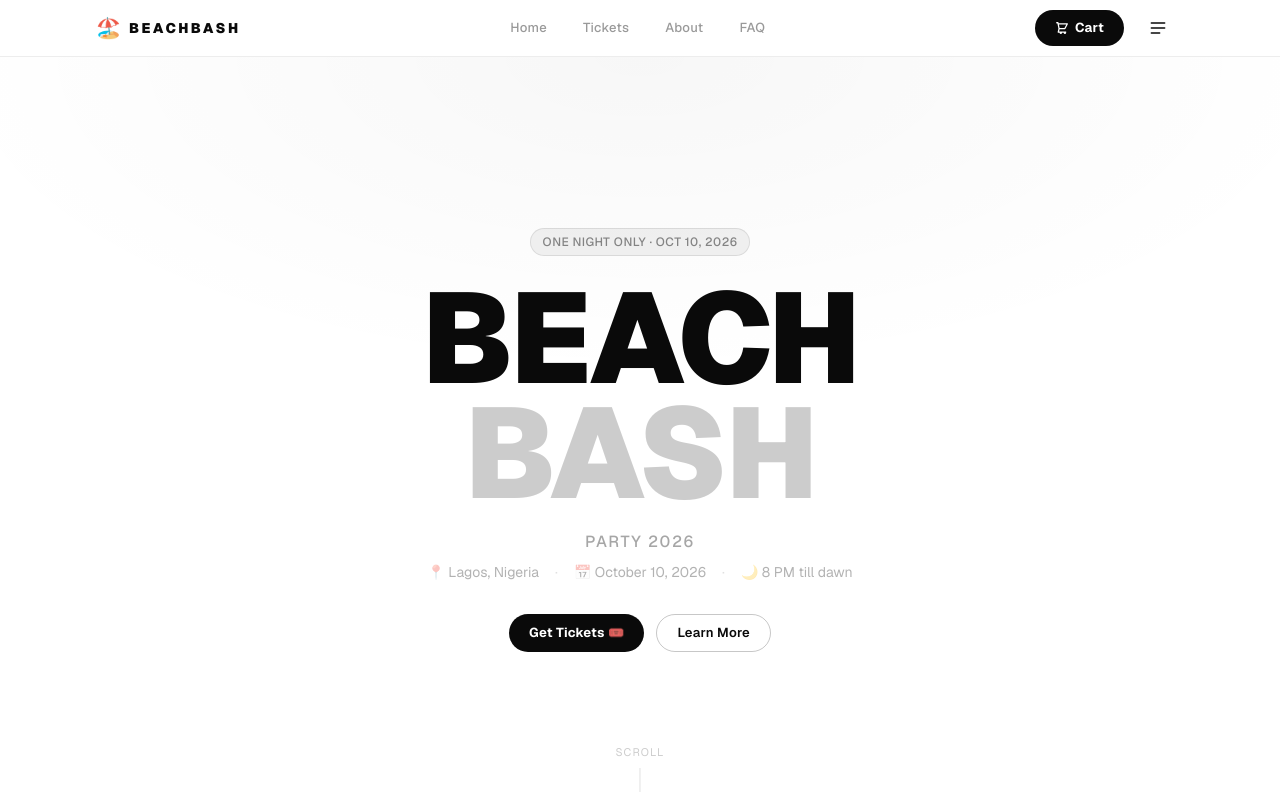
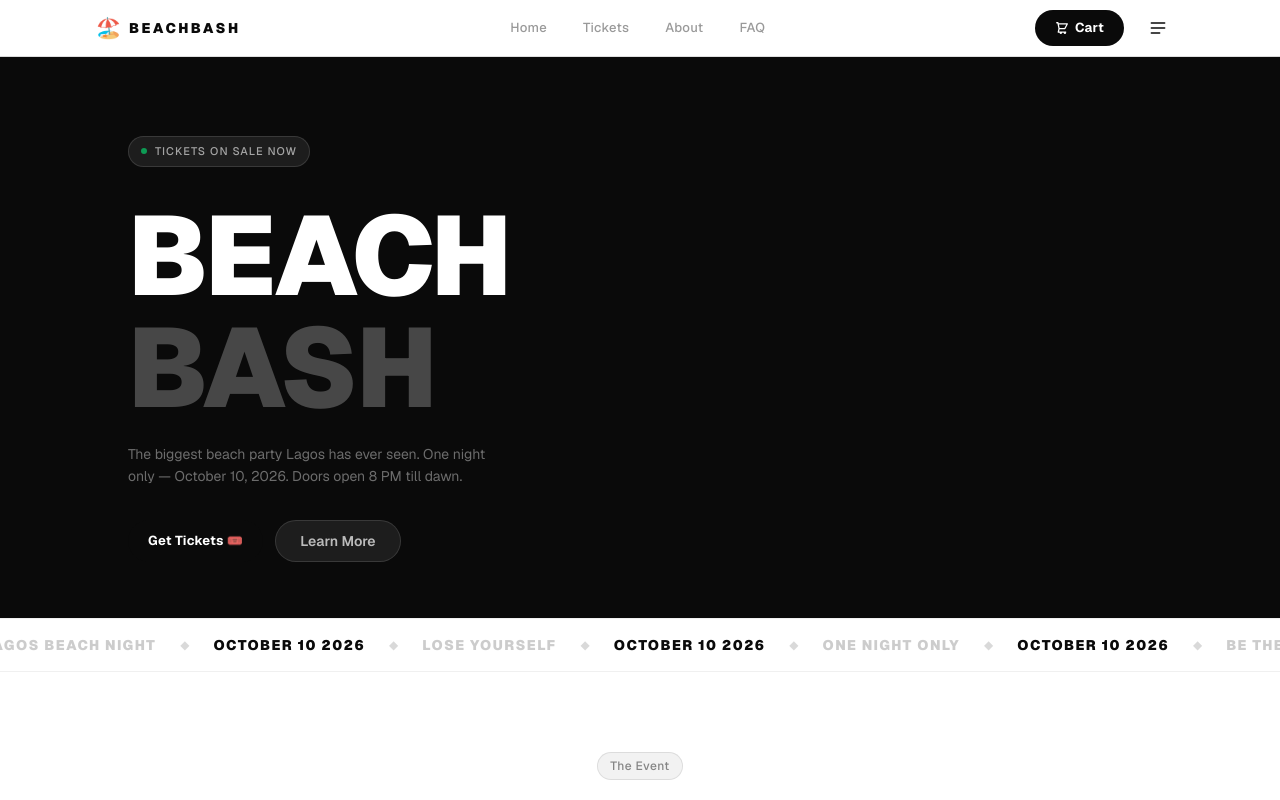
Before and after one commit to rolandaayo/beachbash-party, a Next.js app: page / in a window 1280 px wide. Shown: the top 800 px of the page. Built offline with nearby package versions, Linux system fonts and the light colour scheme.

Commit message:
rebuilt menubar

```diff
--- a/app/globals.css
+++ b/app/globals.css
@@ -191,6 +191,29 @@ body {
   50%       { opacity: 0.5; }
 }
 .live-dot { animation: badgePulse 1.8s ease-in-out infinite; }
+
+/* ── Marquee ─────────────────────────────────────────────────────────────── */
+@keyframes marquee {
+  from { transform: translateX(0); }
+  to   { transform: translateX(-50%); }
+}
+@keyframes marquee-reverse {
+  from { transform: translateX(-50%); }
+  to   { transform: translateX(0); }
+}
+.marquee-track {
+  display: flex;
+  width: max-content;
+  animation: marquee 18s linear infinite;
+}
+.marquee-track:hover { animation-play-state: paused; }
+
+.marquee-track-reverse {
+  display: flex;
+  width: max-content;
+  animation: marquee-reverse 22s linear infinite;
+}
+.marquee-track-reverse:hover { animation-play-state: paused; }
 .tag {
   display: inline-flex;
   align-items: center;
--- a/app/page.tsx
+++ b/app/page.tsx
@@ -7,41 +7,26 @@ export default function Home() {
   return (
     <div className="pt-14">
       {/* ── HERO ─────────────────────────────────────────────────────── */}
-      <section className="relative min-h-[96vh] flex items-center justify-center overflow-hidden bg-white">
-        <div
-          className="absolute inset-0 z-0"
-          style={{
-            background:
-              "radial-gradient(ellipse 80% 60% at 50% 0%, rgba(0,0,0,0.03) 0%, transparent 70%)",
-          }}
-        />
-
-        <div className="relative z-10 text-center px-5 max-w-3xl mx-auto">
-          <div className="tag mb-6 mx-auto w-fit">
-            ONE NIGHT ONLY · OCT 10, 2026
+      <section className="ticket-hero px-5 pt-20 pb-14">
+        <div className="max-w-5xl mx-auto w-full">
+          {/* Live badge */}
+          <div className="inline-flex items-center gap-2 bg-white/8 border border-white/12 rounded-full px-3 py-1.5 mb-8">
+            <span className="live-dot w-1.5 h-1.5 rounded-full bg-green-400 inline-block" />
+            <span className="text-white/60 text-[11px] tracking-widest uppercase font-medium">
+              Tickets on sale now
+            </span>
           </div>
 
-          <h1 className="font-black text-[clamp(3.5rem,14vw,8rem)] leading-[0.9] tracking-tight text-[#0a0a0a] mb-5">
+          <h1 className="font-black text-[clamp(3.5rem,12vw,7rem)] text-white leading-none tracking-tight mb-5">
             BEACH
             <br />
-            <span className="text-black/20">BASH</span>
+            <span className="text-white/25">BASH</span>
           </h1>
-
-          <p className="text-black/35 text-sm sm:text-base tracking-widest uppercase mb-2 font-medium">
-            Party 2026
+          <p className="text-white/40 text-sm leading-relaxed max-w-sm mb-8">
+            The biggest beach party Lagos has ever seen. One night only —
+            October 10, 2026. Doors open 8 PM till dawn.
           </p>
-
-          <div className="flex flex-wrap items-center justify-center gap-x-4 gap-y-1 text-black/30 text-xs sm:text-sm mb-8">
-            <span>📍 Lagos, Nigeria</span>
-            <span className="text-black/12">·</span>
-            <span>📅 October 10, 2026</span>
-            <span className="text-black/12">·</span>
-            <span>🌙 8 PM till dawn</span>
-          </div>
-
-
-
-          <div className="flex flex-wrap gap-3 justify-center">
+          <div className="flex flex-wrap gap-3">
             <LinkButton
               href="/tickets"
               className="btn-primary px-6 py-2.5 text-sm"
@@ -50,18 +35,48 @@ export default function Home() {
             </LinkButton>
             <LinkButton
               href="/about"
-              className="btn-outline px-6 py-2.5 text-sm"
+              className="inline-flex items-center gap-1.5 bg-white/8 border border-white/12 text-white/70 hover:text-white hover:bg-white/12 transition-colors font-semibold text-sm px-6 py-2.5 rounded-full"
             >
               Learn More
             </LinkButton>
           </div>
         </div>
+      </section>
 
-        <div className="absolute bottom-8 left-1/2 -translate-x-1/2 flex flex-col items-center gap-2 text-black/20 text-[11px] tracking-widest uppercase">
-          <span>Scroll</span>
-          <div className="w-px h-6 bg-black/12" />
+      {/* ── MARQUEE ──────────────────────────────────────────────────── */}
+      <div className="overflow-hidden border-y border-black/6 py-4 bg-white select-none">
+        <div className="marquee-track">
+          {Array.from({ length: 2 }).map((_, i) => (
+            <div key={i} className="flex items-center">
+              {[
+                "OCTOBER 10 2026",
+                "FEEL THE ENERGY",
+                "OCTOBER 10 2026",
+                "LAGOS BEACH NIGHT",
+                "OCTOBER 10 2026",
+                "LOSE YOURSELF",
+                "OCTOBER 10 2026",
+                "ONE NIGHT ONLY",
+                "OCTOBER 10 2026",
+                "BE THERE",
+              ].map((word, j) => (
+                <span key={j} className="flex items-center">
+                  <span
+                    className={`whitespace-nowrap font-black tracking-widest uppercase text-sm px-6 ${
+                      word === "OCTOBER 10 2026"
+                        ? "text-[#0a0a0a]"
+                        : "text-black/20"
+                    }`}
+                  >
+                    {word}
+                  </span>
+                  <span className="text-black/15 text-xs">◆</span>
+                </span>
+              ))}
+            </div>
+          ))}
         </div>
-      </section>
+      </div>
 
       {/* ── WHAT TO EXPECT ───────────────────────────────────────────── */}
       <section className="py-20 px-5 max-w-5xl mx-auto">
--- a/app/tickets/page.tsx
+++ b/app/tickets/page.tsx
@@ -54,6 +54,39 @@ export default function TicketsPage() {
         </div>
       </div>
 
+      {/* ── MARQUEE ──────────────────────────────────────────────────── */}
+      <div className="overflow-hidden bg-[#0a0a0a] py-5 select-none border-t border-white/5">
+        <div className="marquee-track-reverse">
+          {Array.from({ length: 2 }).map((_, i) => (
+            <div key={i} className="flex items-center">
+              {[
+                { text: "₦50,000", accent: true },
+                { text: "SECURE YOUR SPOT", accent: false },
+                { text: "OCT 10 · LAGOS", accent: true },
+                { text: "LIMITED TICKETS", accent: false },
+                { text: "BEACHBASH 2026", accent: true },
+                { text: "DOORS OPEN 8PM", accent: false },
+                { text: "GENERAL · VIP · VVIP", accent: true },
+                { text: "DON'T MISS THIS", accent: false },
+              ].map((item, j) => (
+                <span key={j} className="flex items-center">
+                  <span
+                    className={`whitespace-nowrap font-black tracking-[0.15em] uppercase px-7 ${
+                      item.accent
+                        ? "text-white text-xl"
+                        : "text-white/20 text-sm"
+                    }`}
+                  >
+                    {item.text}
+                  </span>
+                  <span className="text-white/10 text-base">✦</span>
+                </span>
+              ))}
+            </div>
+          ))}
+        </div>
+      </div>
+
       {/* ── TICKET CARDS ───────────────────────────────────────────────── */}
       <div className="bg-white px-5 py-16">
         <div className="max-w-5xl mx-auto">
@@ -67,7 +100,7 @@ export default function TicketsPage() {
           </div>
 
           {/* Cards */}
-          <div className="grid grid-cols-1 md:grid-cols-3 gap-5 mb-14">
+          <div className="grid grid-cols-1 sm:grid-cols-2 gap-5 mb-14">
             {/* GENERAL */}
             <div className="ticket-tier-general rounded-3xl p-7 flex flex-col group hover:-translate-y-1 transition-transform duration-300">
               <div className="flex items-start justify-between mb-6">
```
